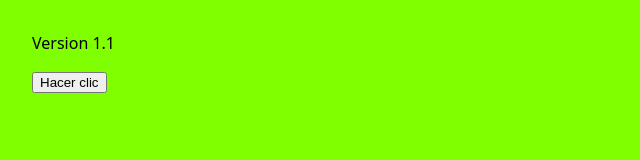
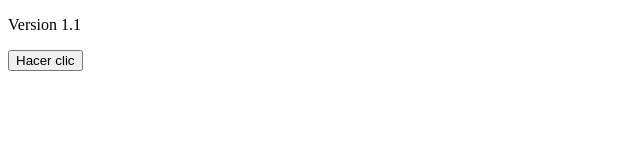
Before and after one commit to castillorobin/backupweb, a plain HTML site: page index.html in a window 1280 px wide. Shown: the whole page, without its empty margins (0-640 px from the left). Drawn offline with Linux system fonts and the light colour scheme.

Commit message:
Revert "V1.3: agregamos un fondo fatal"
This reverts commit ba7dc544b305b6911c1356f75849c7527a5c0424.

```diff
--- a/css/style.css
+++ b/css/style.css
@@ -1,2 +1,2 @@
-body{font-family: system-ui, sans-serif; margin: 2rem; background-color: chartreuse;}
+body{font-family: system-ui, sans-serif; margin: 2rem;}
 h1{margin-bottom: 5rem; color: #af1111;}
--- a/index.html
+++ b/index.html
@@ -4,7 +4,6 @@
     <meta charset="UTF-8">
     <meta name="viewport" content="width=device-width, initial-scale=1.0">
     <title>Mi web 1.2</title>
-<link rel="stylesheet" href="css/style.css">
     </head>
     <body>
 
```
